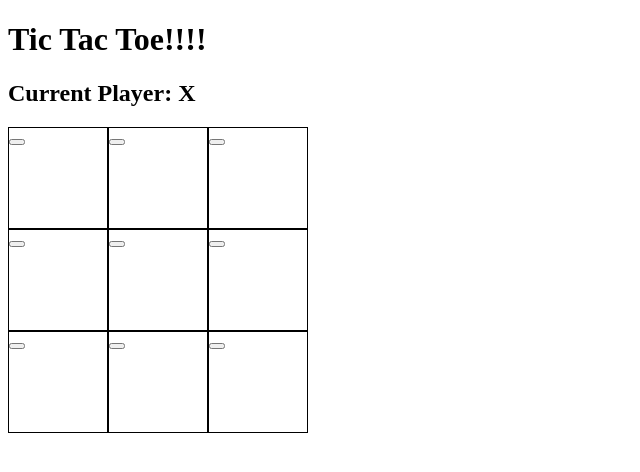
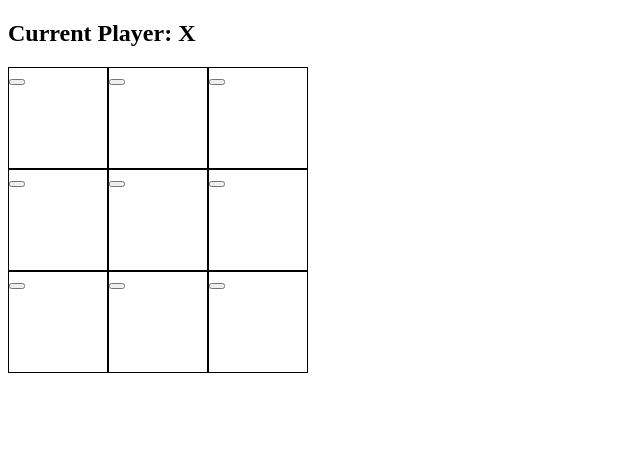
Before and after one commit to grieverbs/angular-tic-tac-toe, an Angular app in the folder tic-tac-toe/: page / in a window 1280 px wide. Shown: the top 472 px of the page, without its empty margins (0-640 px from the left). Built offline with nearby package versions, Linux system fonts and the light colour scheme.

Commit message:
Fix whatever was happening with NPM.

```diff
--- a/tic-tac-toe/src/app/app.component.html
+++ b/tic-tac-toe/src/app/app.component.html
@@ -1,2 +1 @@
-<h1>{{ title }}</h1>
-<app-game />
+<app-game></app-game>
--- a/tic-tac-toe/src/app/app.component.ts
+++ b/tic-tac-toe/src/app/app.component.ts
@@ -1,14 +1,14 @@
 import { Component } from '@angular/core';
 import { RouterOutlet } from '@angular/router';
-import { GameComponent } from "./game/game.component";
+import { GameComponent } from './game/game.component';
 
 @Component({
-    selector: 'app-root',
-    standalone: true,
-    templateUrl: './app.component.html',
-    styleUrl: './app.component.css',
-    imports: [RouterOutlet, GameComponent]
+  selector: 'app-root',
+  standalone: true,
+  imports: [RouterOutlet, GameComponent],
+  templateUrl: './app.component.html',
+  styleUrl: './app.component.css'
 })
 export class AppComponent {
-  title = 'Tic Tac Toe!!!!';
+  title = 'tic-tac-toe';
 }
--- a/tic-tac-toe/src/index.html
+++ b/tic-tac-toe/src/index.html
@@ -2,7 +2,7 @@
 <html lang="en">
 <head>
   <meta charset="utf-8">
-  <title>TickTacToe</title>
+  <title>TicTacToe</title>
   <base href="/">
   <meta name="viewport" content="width=device-width, initial-scale=1">
   <link rel="icon" type="image/x-icon" href="favicon.ico">
```
Also changed, not shown: 2 other files (tests, documents, lock files or other folders).
